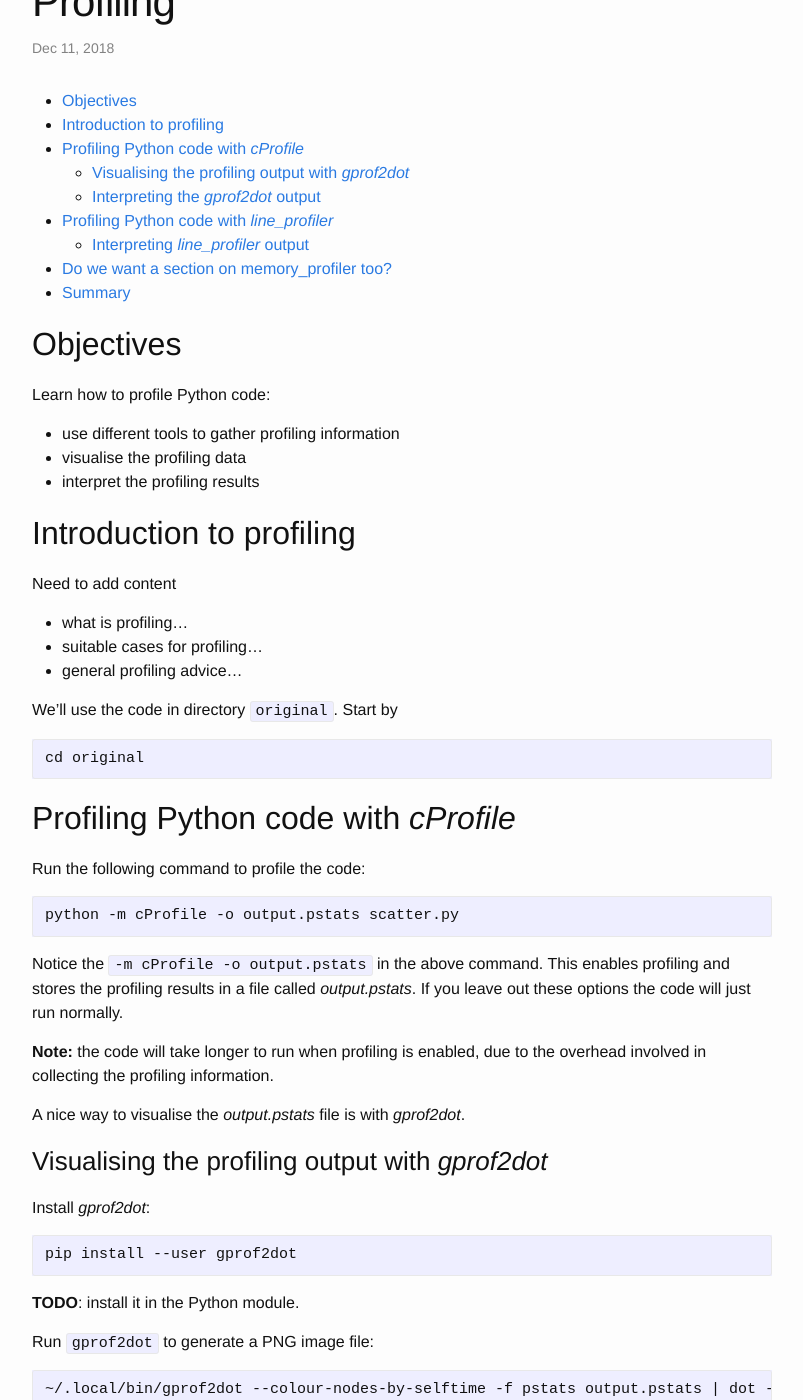
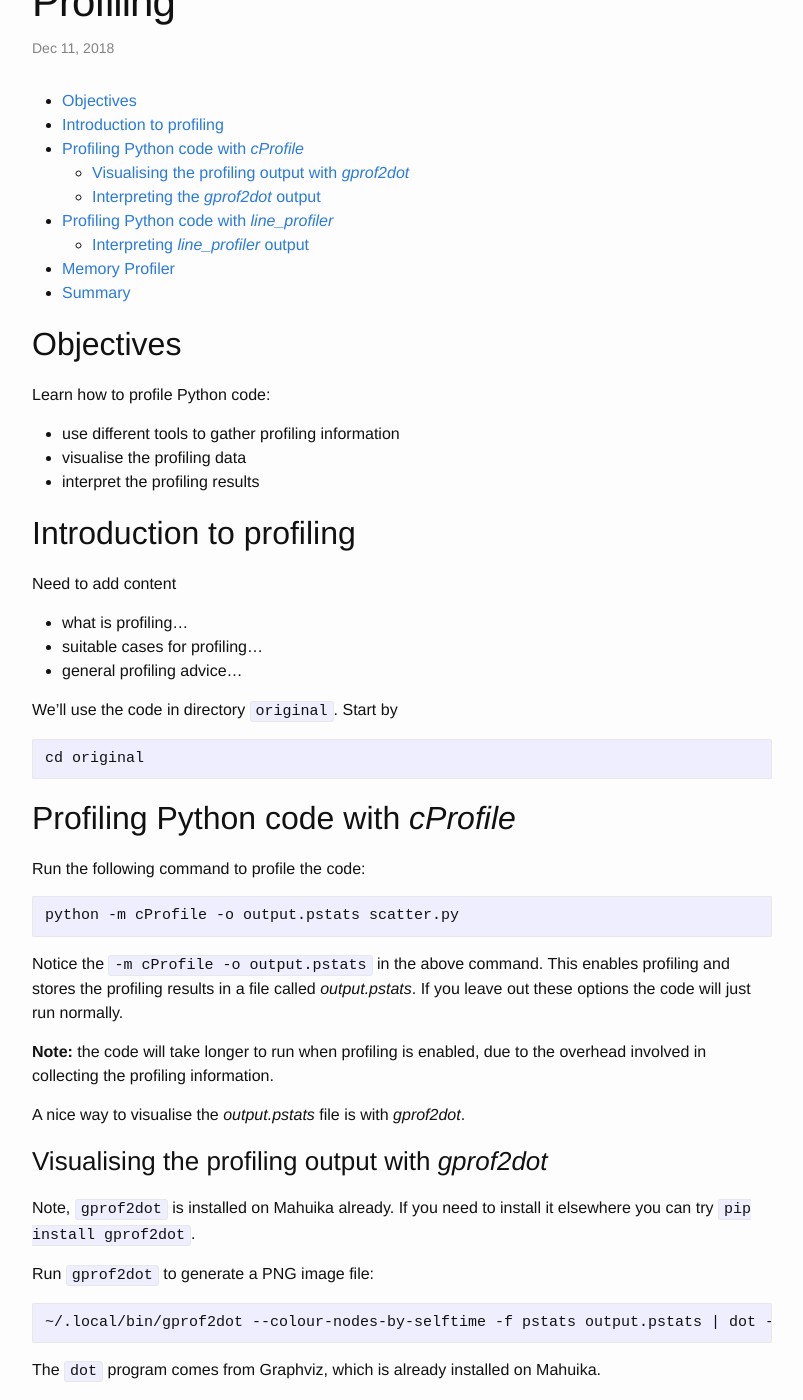
Before and after one commit to nesi/perf-training, a Jekyll site: the page built from _lessons/python-scatter/01-profiling.md, in a window 1280 px wide and 1400 px high, scrolled down 322 px. Shown: the whole window, without its empty margins (238-1041 px from the left). Built offline with Jekyll 4.4.1, drawn with Linux system fonts in a browser that asks for light colours; some of the changed text lies outside the part shown.

Commit message:
gprof2dot installed on mahuika now

````diff
--- a/_lessons/python-scatter/01-profiling.md
+++ b/_lessons/python-scatter/01-profiling.md
@@ -23,6 +23,7 @@ Need to add content
 * general profiling advice...
 
 We'll use the code in directory `original`. Start by
+
 ```
 cd original
 ```
@@ -46,13 +47,8 @@ A nice way to visualise the  *output.pstats* file is with *gprof2dot*.
 
 ### Visualising the profiling output with *gprof2dot*
 
-Install *gprof2dot*:
-
-```
-pip install --user gprof2dot
-```
-
-**TODO**: install it in the Python module.
+Note, `gprof2dot` is installed on Mahuika already. If you need to install it
+elsewhere you can try `pip install gprof2dot`.
 
 Run `gprof2dot` to generate a PNG image file:
 
@@ -198,8 +194,10 @@ Line #      Hits         Time  Per Hit   % Time  Line Contents
 * We can see that lines 45, 46 and 47 each take around 30% of the time spent
   in this function.
 
-## Do we want a section on memory_profiler too?
+## Memory Profiler
+
+
 
 ## Summary
 
-Need to add content
+**Need to add content**
````
